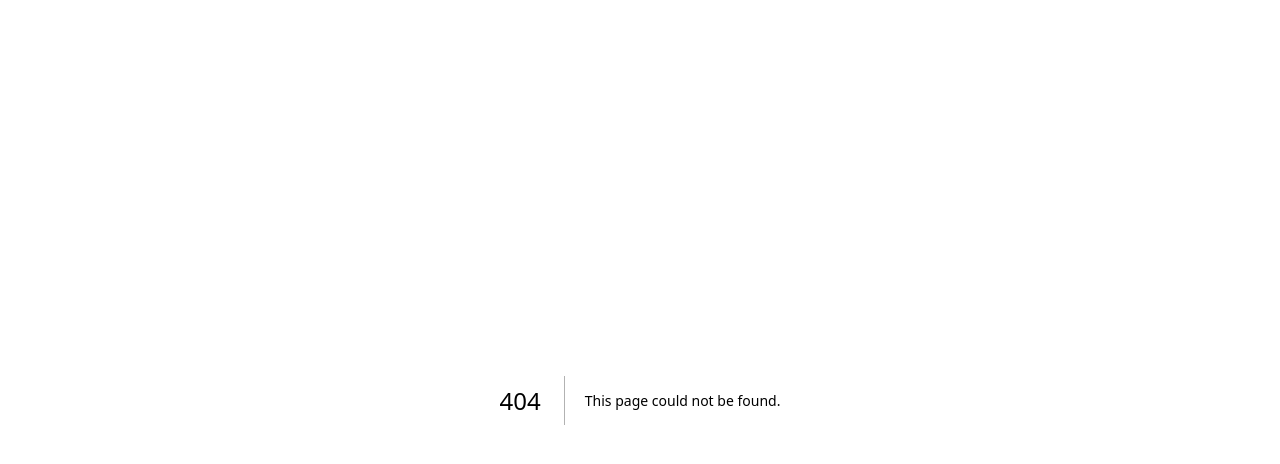
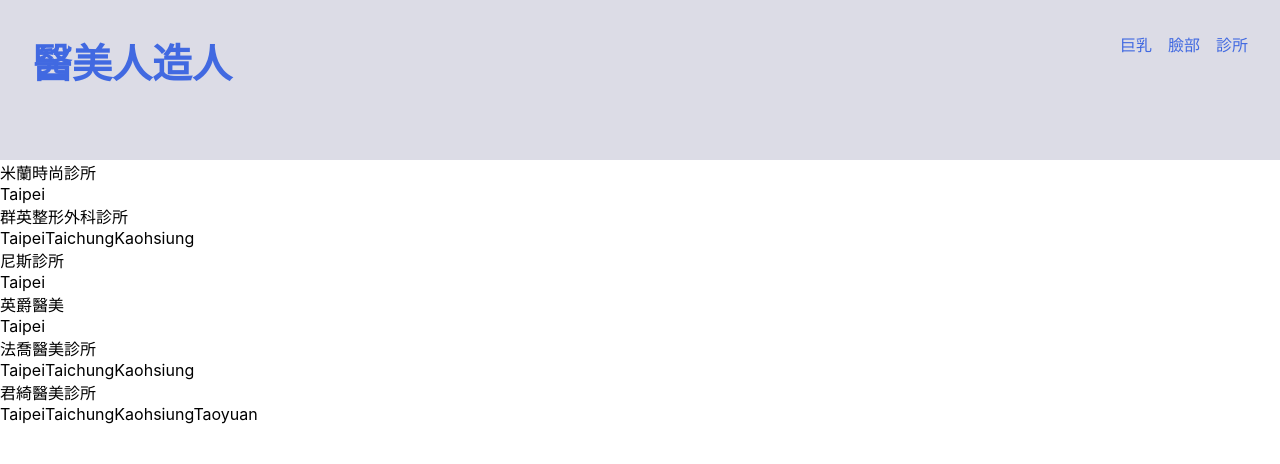
Before and after one commit to LunaGoodnight/beauty, a Next.js app: page /clinic in a window 1280 px wide. Before the commit this address had no page. Shown: the top 464 px of the page. Built offline with nearby package versions, Linux system fonts and the light colour scheme.

Commit message:
[Add] new links

```diff
--- a/common/Header.tsx
+++ b/common/Header.tsx
@@ -39,6 +39,9 @@ export const Header = () => {
         <LinkItem>
           <Link href="/face">臉部</Link>
         </LinkItem>
+        <LinkItem>
+          <Link href="/clinic">診所</Link>
+        </LinkItem>
       </Nav>
     </HeaderWrapper>
   );
--- /dev/null
+++ b/pages/clinic.tsx
@@ -0,0 +1,25 @@
+import { Header } from "../common/Header";
+import { clinicList } from "../config/clinicList";
+import { Body } from "../common/Body";
+
+const clinic = () => {
+  return (
+    <div>
+      <Header />
+      <Body>
+        <div>
+          {clinicList.map(({ name, services, district, link }, i) => {
+            return (
+              <div key={i}>
+                <div>{name}</div>
+                <div>{district}</div>
+              </div>
+            );
+          })}
+        </div>
+      </Body>
+    </div>
+  );
+};
+
+export default clinic;
```
